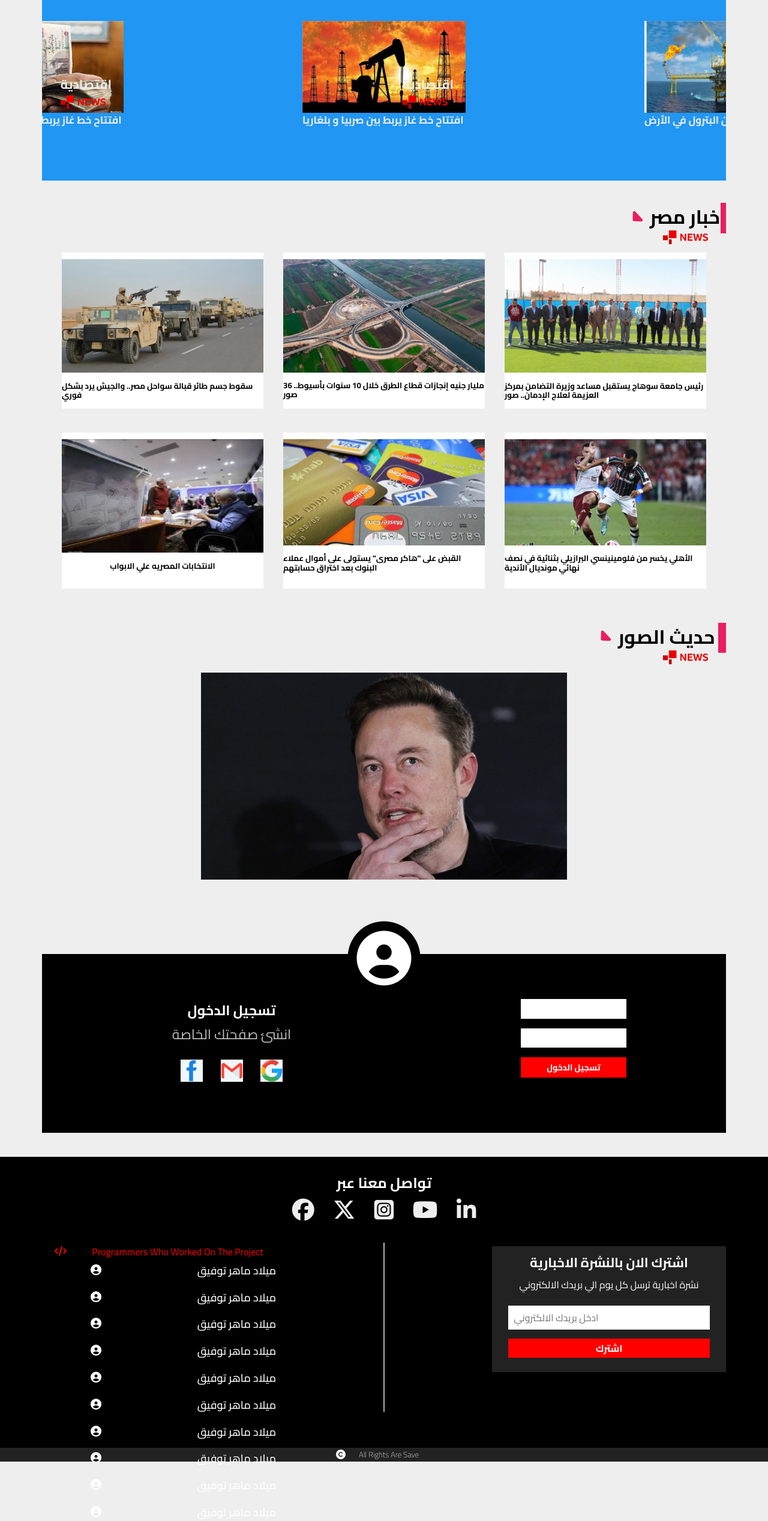
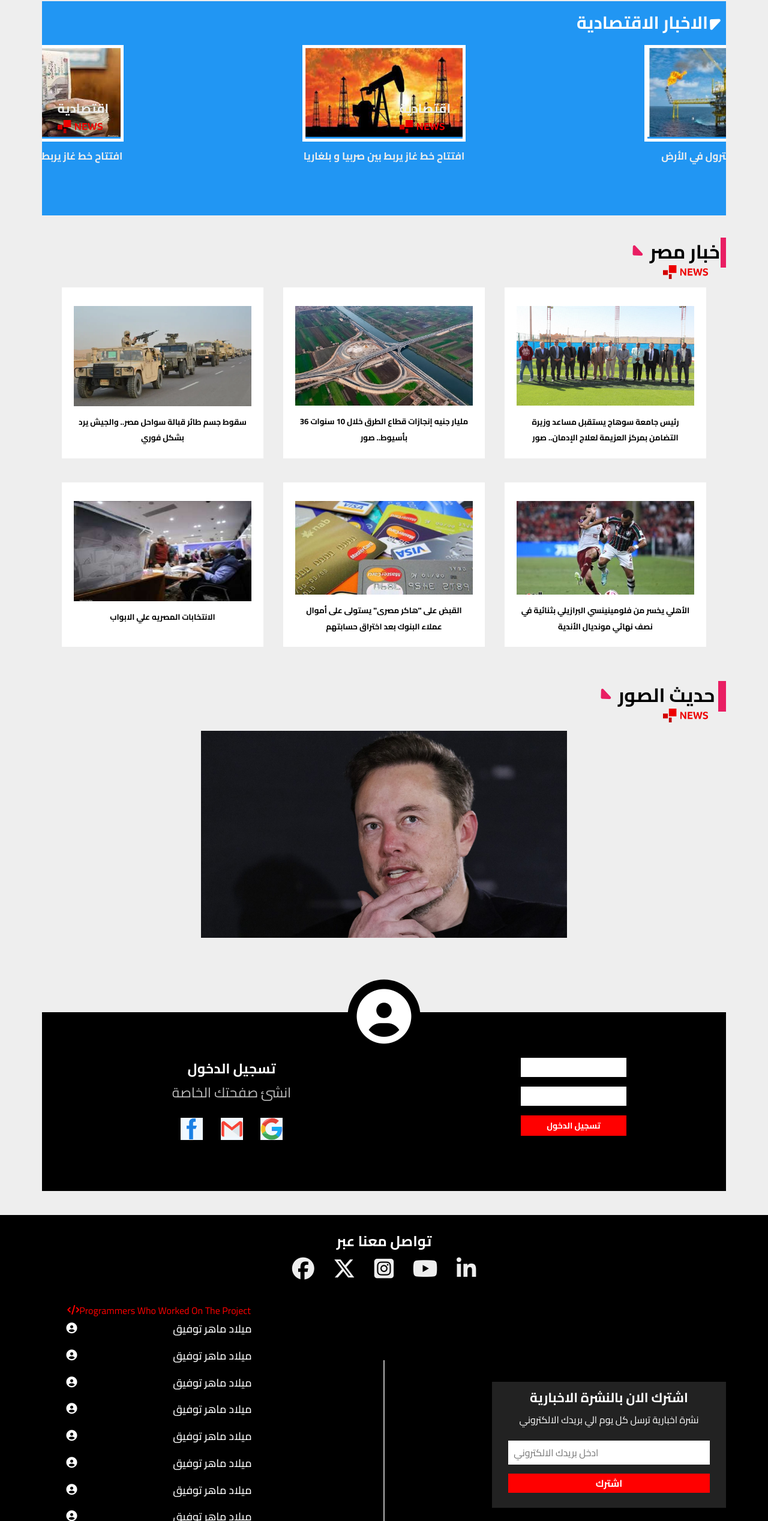
Before and after one commit to meladmaher/TGNEWS, a plain HTML site: page index.html in a window 1280 px wide. Shown: the part 1219-3754 px from the top of the page at 60% size. Drawn offline with Linux system fonts and the light colour scheme.

Commit message:
Update style.css

```diff
--- a/css/style.css
+++ b/css/style.css
@@ -16,6 +16,7 @@
 body {
   background-color: var(--MinColor);
   font-family: var(--fonts);
+  overflow-x: hidden;
 }
 
 html {
@@ -253,7 +254,7 @@ nav .container .logo img {
 
 /* -------- */
 .BodyContant .MovingNews .NewsCard {
-  width: 201px;
+  /* width: 201px; */
   background-color: var(--colorCard);
   height: 98%;
   display: flex;
@@ -386,6 +387,13 @@ nav .container .logo img {
   margin-right: 30px;
 }
 
+@media (max-width: 648px ) {
+  .Sub-News {
+    margin: auto;
+  }
+}
+
+
 .Sub-News .NewsCard {
   display: flex;
   flex-direction: column;
@@ -434,6 +442,7 @@ nav .container .logo img {
 .EconomicNews .cardEconomic .NewsCard {
   width: 272px;
   position: relative;
+  border: solid white 5px;
 }
 
 .EconomicNews .cardEconomic .NewsCard img {
@@ -457,6 +466,8 @@ nav .container .logo img {
 .cardEconomic h2 {
   width: 100%;
   font-size: 17px;
+  text-align: center;
+  margin: 15px 0;
 }
 
 .cardEconomic {
@@ -526,8 +537,9 @@ nav .container .logo img {
   align-items: center;
   background: white;
   width: 336px;
-  height: 260px;
+  /* height: 260px; */
   margin-bottom: 40px;
+  padding: 20px;
 }
 
 .NewsEgypt .NewsCardEgypt img {
@@ -537,6 +549,8 @@ nav .container .logo img {
 
 .NewsEgypt .NewsCardEgypt h5 {
   color: black;
+  text-align: center;
+    line-height: 2;
 }
 
 /* -- -------------Start Sec News Img  ---
@@ -622,13 +636,13 @@ nav .container .logo img {
   justify-content: space-around;
 }
 
-@media (max-width:767px) {
-  .logIn .form {
-    height: 397px;
-    flex-direction: column;
-    justify-content: flex-end;
+  @media (max-width: 648px) {
+    .logIn .form {
+      flex-direction: column;
+      justify-content: center;
+          height: 508px;
+    }
   }
-}
 
 .logIn .form form {
   display: flex;
@@ -691,7 +705,7 @@ button {
 /* ---------Start footer --------- */
 footer {
   width: 100%;
-  height: 485px;
+  /* height: 485px; */
   background-color: black;
   padding: 30px;
 }
@@ -763,6 +777,7 @@ button {
   margin-top: 29px;
   flex-direction: row-reverse;
   position: relative;
+  align-items: center;
 }
 
 .EmailAndProgrammers span {
@@ -777,8 +792,11 @@ button {
 
 footer .Programmers {
   width: 390px;
-  height: 270px;
+  /* height: 270px; */
   color: white;
+  display: flex;
+flex-direction: column;
+align-items: center;
 }
 
 footer .Programmers .textAndIcon {
```
